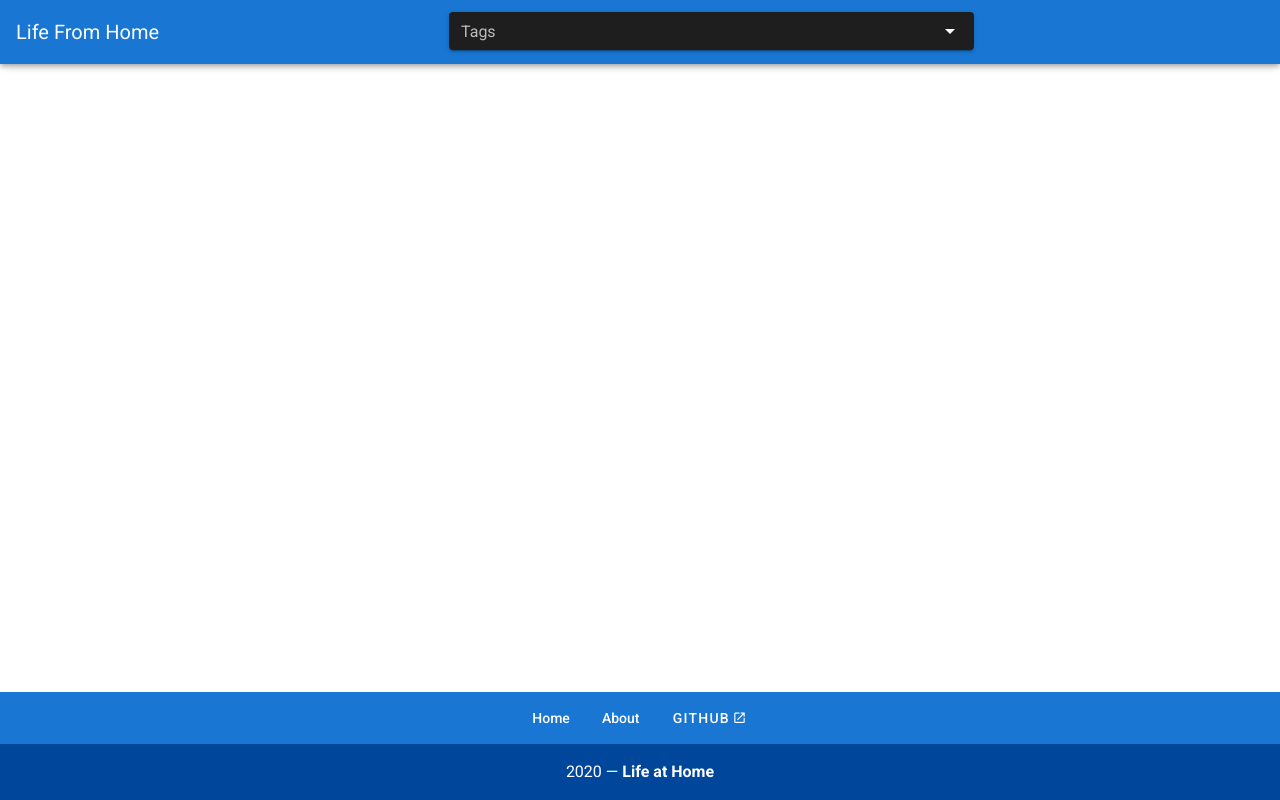
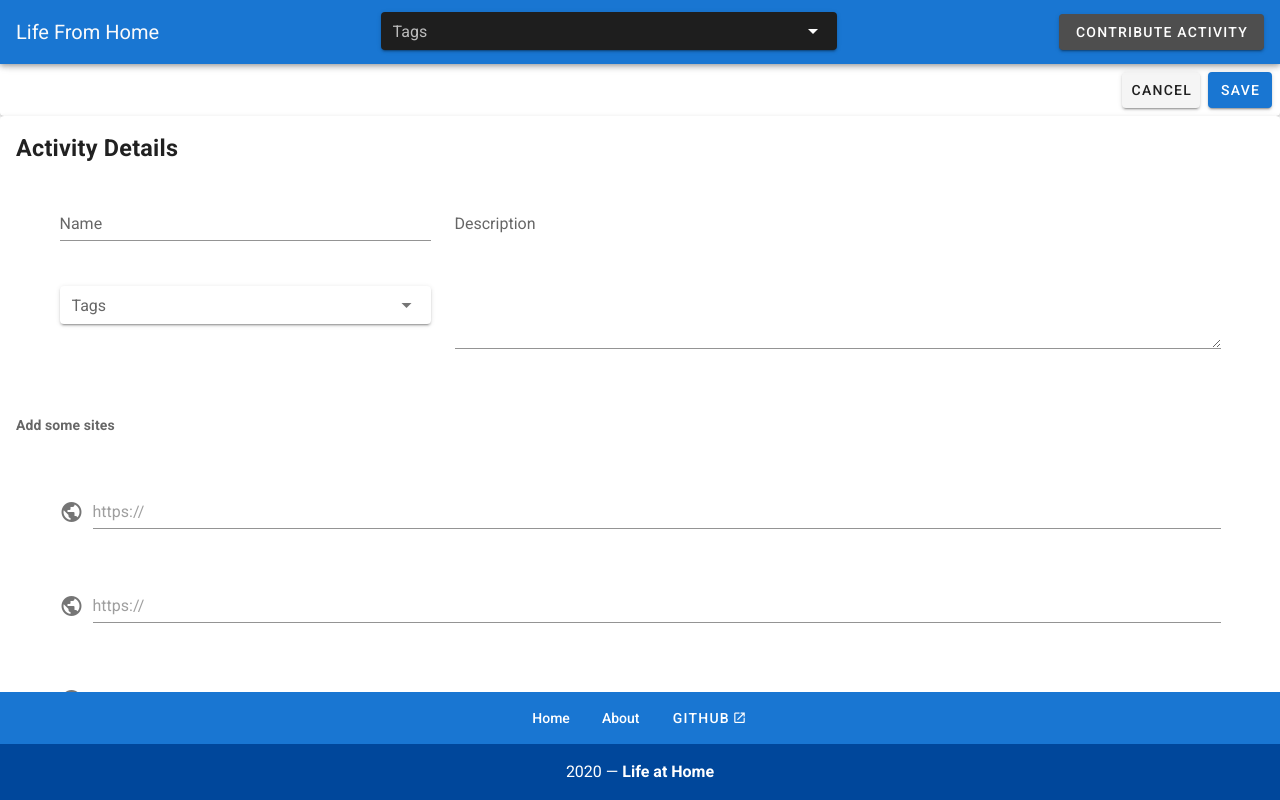
Before and after one commit to Women-Who-Code-Phoenix/lah, a Vue app: page /resources/add in a window 1280 px wide. Built offline with nearby package versions, Linux system fonts and the light colour scheme; no server answers; the database is empty.

Commit message:
resource add

```diff
--- /dev/null
+++ b/src/components/Form.vue
@@ -0,0 +1,129 @@
+<template>
+  <v-form @submit.prevent="submit" ref="form">
+    <v-card>
+      <v-card-actions>
+        <v-spacer></v-spacer>
+        <v-btn to="/">Cancel</v-btn>
+        <v-btn color="primary" type="submit">
+          Save
+        </v-btn>
+      </v-card-actions>
+    </v-card>
+    <v-card>
+      <v-card-title>
+        <h3>Activity Details</h3>
+      </v-card-title>
+      <v-card-text>
+        <v-container grid-list-md>
+          <v-row wrap>
+            <v-col cols="12" md="4">
+              <v-text-field label="Name" v-model="resource.name" />
+              <v-autocomplete
+                class="pt-6"
+                v-model="resource.tags"
+                :items="tags"
+                dense
+                chips
+                small-chips
+                label="Tags"
+                item-text="name"
+                item-value="name"
+                multiple
+                deletable-chips
+                solo
+              ></v-autocomplete>
+            </v-col>
+            <v-col cols="12" md="8">
+              <v-textarea label="Description" v-model="resource.description" />
+            </v-col>
+          </v-row>
+        </v-container>
+      </v-card-text>
+      <v-card-text>
+        <h4>Add some sites</h4>
+      </v-card-text>
+      <v-card-text>
+        <v-container grid-list-md>
+          <v-row wrap>
+            <v-col cols="12" md="12" key="0">
+              <v-text-field
+                prepend-icon="mdi-earth"
+                v-model="resource.websites[0]"
+                placeholder="https://"
+              />
+            </v-col>
+            <v-col cols="12" md="12" key="1">
+              <v-text-field
+                prepend-icon="mdi-earth"
+                v-model="resource.websites[1]"
+                placeholder="https://"
+              />
+            </v-col>
+            <v-col cols="12" md="12" key="2">
+              <v-text-field
+                prepend-icon="mdi-earth"
+                v-model="resource.websites[2]"
+                placeholder="https://"
+              />
+            </v-col>
+          </v-row>
+        </v-container>
+      </v-card-text>
+    </v-card>
+  </v-form>
+</template>
+
+<script>
+import * as firebase from 'firebase/app'
+export default {
+  data() {
+    return {
+      firestore: firebase.firestore(),
+      resource: {
+        name: '',
+        description: '',
+        websites: ['', '', ''],
+      },
+      tags: [],
+      error: undefined,
+    }
+  },
+
+  mounted() {
+    this.fetchDataForTags()
+  },
+  methods: {
+    submit() {
+      this.hasError = false
+      this.resource.websites = this.resource.websites.filter(
+        (site) => site != ''
+      )
+      this.firestore
+        .collection('resources')
+        .add(this.resource)
+        .then((response) => {
+          this.$router.push('/')
+        })
+        .catch((error) => {
+          this.hasError = true
+          this.error = error
+        })
+    },
+    fetchDataForTags() {
+      this.hasError = false
+      this.firestore
+        .collection('tags')
+        .get()
+        .then((response) => {
+          response.forEach((doc) => {
+            this.tags.push({ id: doc.id, ...doc.data() })
+          })
+        })
+        .catch((error) => {
+          this.hasError = true
+          this.error = error
+        })
+    },
+  },
+}
+</script>
--- a/src/components/Navigation.vue
+++ b/src/components/Navigation.vue
@@ -21,6 +21,7 @@
         @change="search"
       ></v-autocomplete>
       <v-spacer></v-spacer>
+      <v-btn to="/resources/add">Contribute Activity</v-btn>
     </v-app-bar>
   </span>
 </template>
--- a/src/router/index.js
+++ b/src/router/index.js
@@ -21,7 +21,12 @@ const routes = [
   {
     path: '/resources',
     name: 'Resources',
-    component: () => import( '../views/Resources.vue')
+    component: () => import('../views/Resources.vue'),
+  },
+  {
+    path: '/resources/add',
+    name: 'AddResource',
+    component: () => import('../views/AddResources.vue'),
   },
   {
     path: '/details/:id',
--- /dev/null
+++ b/src/views/AddResources.vue
@@ -0,0 +1,16 @@
+<template>
+  <div class="home">
+    <Form />
+  </div>
+</template>
+
+<script>
+import Form from '@/components/Form.vue'
+
+export default {
+  name: 'AddResources',
+  components: {
+    Form,
+  },
+}
+</script>
```
